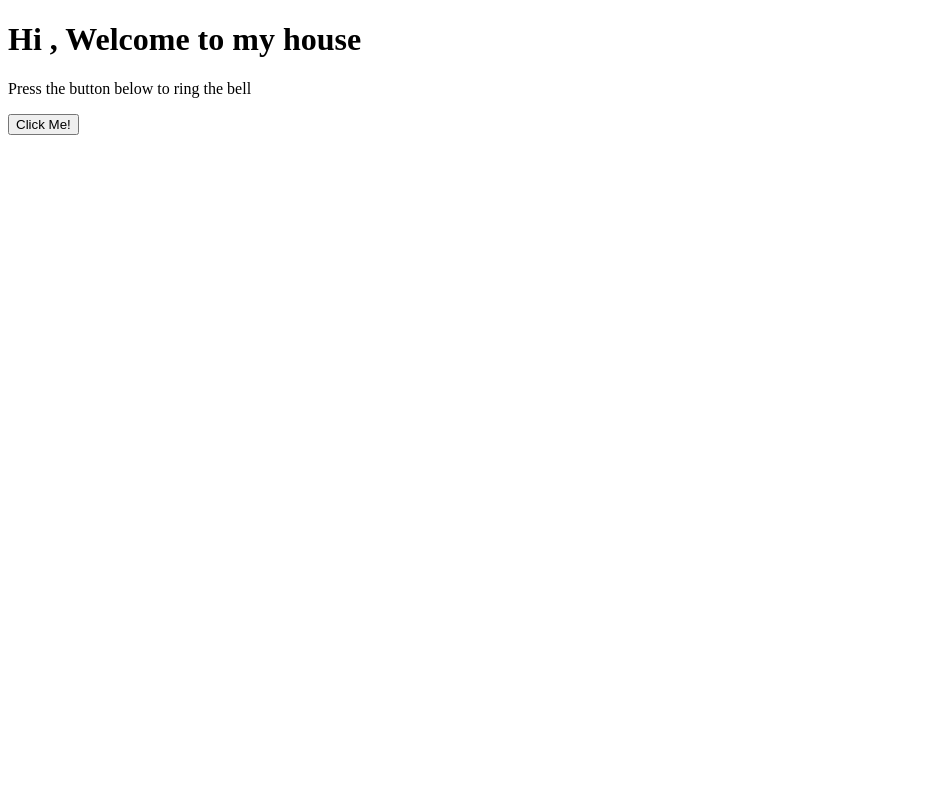
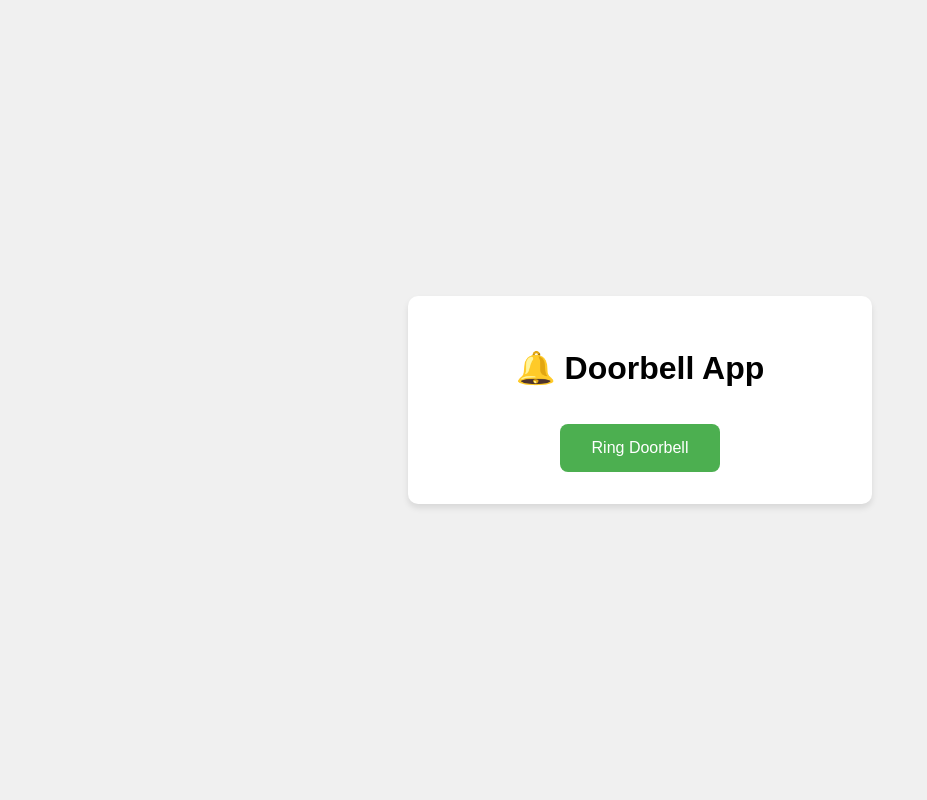
Before and after one commit to nashnoor/doorbell, a Flask app: page / in a window 1280 px wide. Shown: the whole page, without its empty margins (0-927 px from the left). Run offline with Flask 3, Linux system fonts and the light colour scheme.

Commit message:
Update index.html

```diff
--- a/webapp/templates/index.html
+++ b/webapp/templates/index.html
@@ -1,8 +1,76 @@
-<!doctype html>
-<html>
-   <body>
-      <h1>Hi , Welcome to my house </h1>
-      <p> Press the button below to ring the bell</p>
-      <button type="button" onclick="window.location.href='/ring';">Click Me!</button>
-   </body>
+<!DOCTYPE html>
+<html lang="en">
+<head>
+    <meta charset="UTF-8">
+    <meta name="viewport" content="width=device-width, initial-scale=1.0">
+    <title>Doorbell App</title>
+    <style>
+        :root {
+            --primary-color: #4CAF50;
+            --hover-color: #45a049;
+            --background-color: #f0f0f0;
+        }
+
+        body {
+            font-family: 'Arial', sans-serif;
+            display: flex;
+            justify-content: center;
+            align-items: center;
+            height: 100vh;
+            margin: 0;
+            background-color: var(--background-color);
+            text-align: center;
+        }
+
+        .container {
+            background-color: white;
+            padding: 2rem;
+            border-radius: 10px;
+            box-shadow: 0 4px 6px rgba(0, 0, 0, 0.1);
+            max-width: 400px;
+            width: 100%;
+        }
+
+        .ring-btn {
+            display: inline-block;
+            background-color: var(--primary-color);
+            color: white;
+            padding: 15px 32px;
+            text-decoration: none;
+            border-radius: 8px;
+            transition: all 0.3s ease;
+            margin-top: 1rem;
+        }
+
+        .ring-btn:hover {
+            background-color: var(--hover-color);
+            transform: scale(1.05);
+        }
+
+        .messages {
+            margin-bottom: 1rem;
+        }
+
+        .success { color: green; }
+        .warning { color: orange; }
+        .error { color: red; }
+    </style>
+</head>
+<body>
+    <div class="container">
+        <h1>🔔 Doorbell App</h1>
+
+        {% with messages = get_flashed_messages(with_categories=true) %}
+            {% if messages %}
+                <div class="messages">
+                    {% for category, message in messages %}
+                        <div class="{{ category }}">{{ message }}</div>
+                    {% endfor %}
+                </div>
+            {% endif %}
+        {% endwith %}
+
+        <a href="{{ url_for('ring') }}" class="ring-btn">Ring Doorbell</a>
+    </div>
+</body>
 </html>
```
